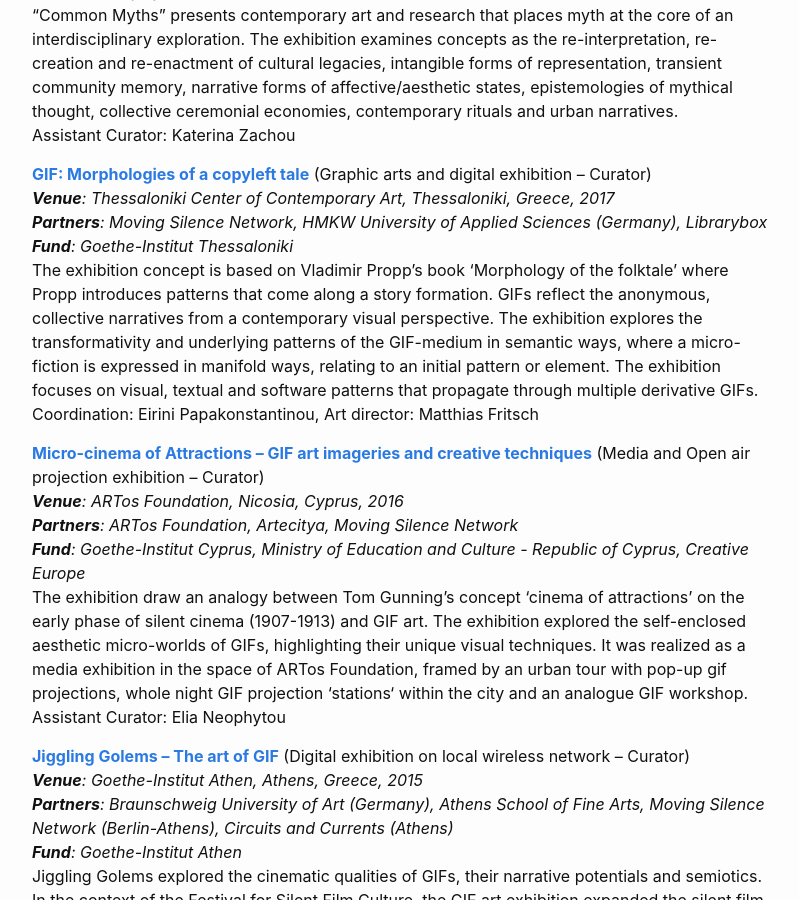
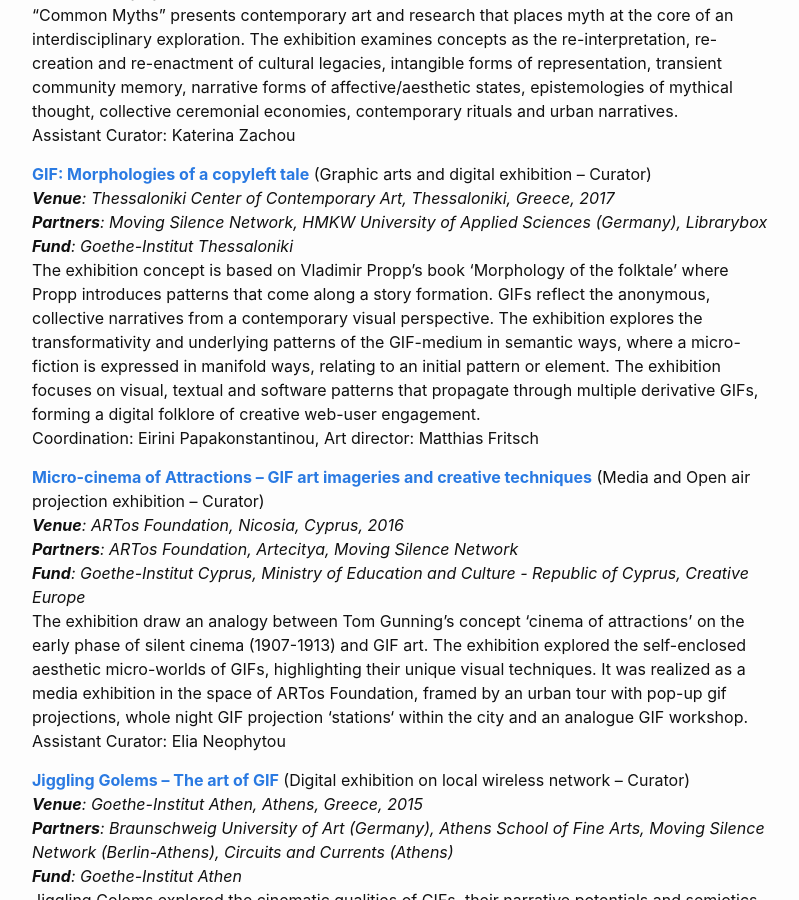
Before and after one commit to mziku/mziku.github.io, a Jekyll site: the page built from curatorial.md, in a window 1280 px wide and 900 px high, scrolled down 943 px. Shown: the whole window, without its empty margins (238-1037 px from the left). Built offline with Jekyll 4.4.1, drawn with Linux system fonts in a browser that asks for light colours.

Commit message:
Update curatorial.md

```diff
--- a/curatorial.md
+++ b/curatorial.md
@@ -36,7 +36,7 @@
 *__Venue__: Thessaloniki Center of Contemporary Art, Thessaloniki, Greece, 2017*
 *__Partners__: Moving Silence Network, HMKW University of Applied Sciences (Germany), Librarybox*
 *__Fund__: Goethe-Institut Thessaloniki*
-The exhibition concept is based on Vladimir Propp's book 'Morphology of the folktale' where Propp introduces patterns that come along a story formation. GIFs reflect the anonymous, collective narratives from a contemporary visual perspective. The exhibition explores the transformativity and underlying patterns of the GIF-medium in semantic ways, where a micro-fiction is expressed in manifold ways, relating to an initial pattern or element. The exhibition focuses on visual, textual and software patterns that propagate through multiple derivative GIFs.
+The exhibition concept is based on Vladimir Propp's book 'Morphology of the folktale' where Propp introduces patterns that come along a story formation. GIFs reflect the anonymous, collective narratives from a contemporary visual perspective. The exhibition explores the transformativity and underlying patterns of the GIF-medium in semantic ways, where a micro-fiction is expressed in manifold ways, relating to an initial pattern or element. The exhibition focuses on visual, textual and software patterns that propagate through multiple derivative GIFs, forming a digital folklore of creative web-user engagement.
 Coordination: Eirini Papakonstantinou, Art director: Matthias Fritsch
 
 [**Micro-cinema of Attractions – GIF art imageries and creative techniques**](https://artosfoundation.org/?project=con-temporary-urbanity) (Media and Open air projection exhibition – Curator)
```
